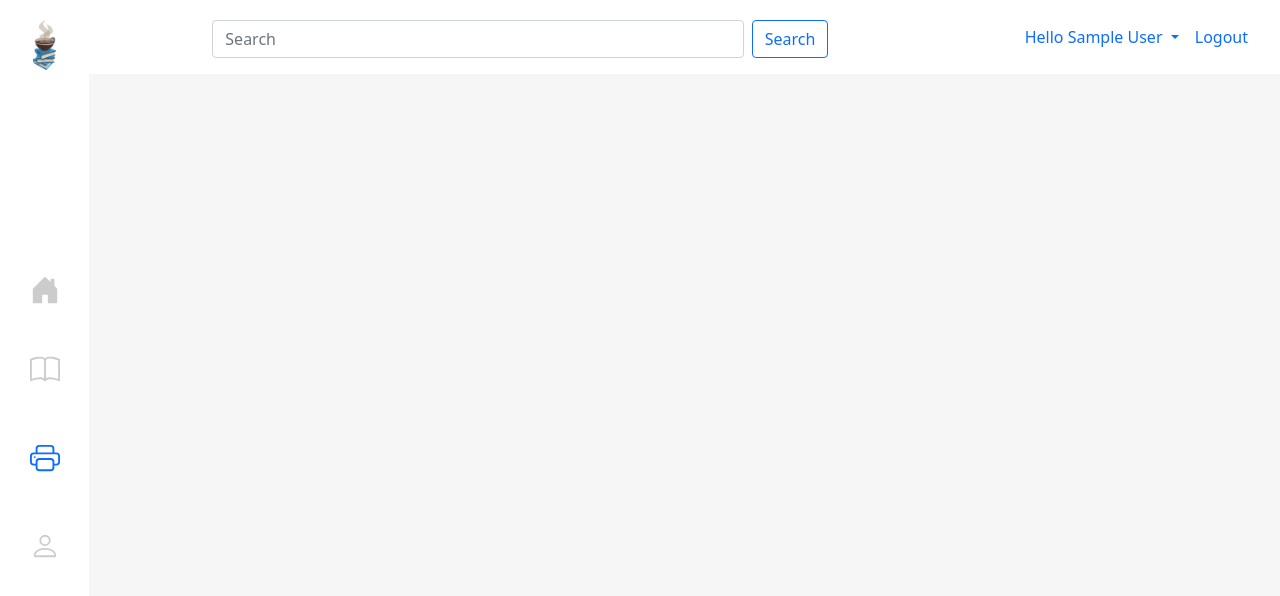
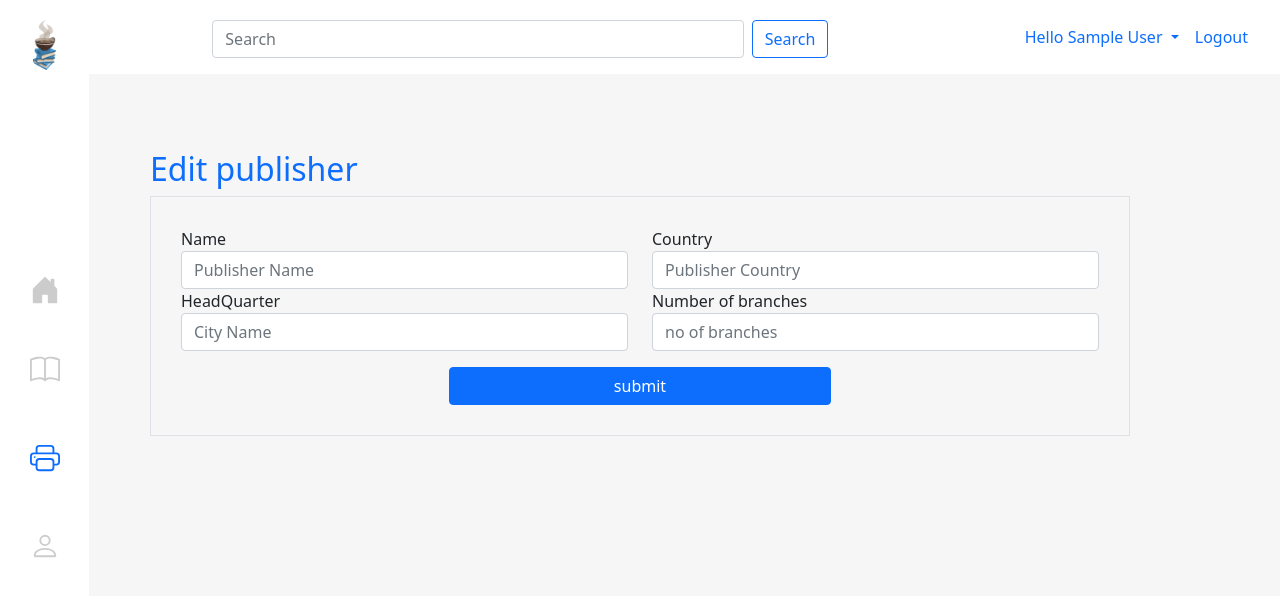
Before and after one commit to Kinn7/library-Management, a PHP site: page /editPublisher.php in a window 1280 px wide. Shown: the top 596 px of the page. Run offline with PHP 8.4, Linux system fonts and the light colour scheme; the visitor is signed in with stand-in values (Sample User, id 1); data that the repository does not hold is empty.

Commit message:
ui and handling of form to edit publishers

```diff
--- a/editPublisher.php
+++ b/editPublisher.php
@@ -1,5 +1,76 @@
 <?php
 $currentPage = "publishers.php";
 include "navigation.php";
+//include "classes/connection.php";
+ $db = new Db();
+ $row = $db->editPublishers();
+//  if(isset($_GET['id'])){
+//     $id = $db->sanitize($_GET['id']);
+//     $query = "SELECT * FROM publishers WHERE pubId='$id' LIMIT 1";
+//     $res = $db->connect()->query($query);
+//     if($res->num_rows){
+//     $row = $res->fetch_object();
+//     }else{
+//         $query = "SELECT * FROM publishers WHERE pubId='1' LIMIT 1";
+//         $res = $db->connect()->query($query);
+//         $row = $res->fetch_object();
+//     }
+
+// }
+if(isset($_POST['id']) ){ // && (!empty($_POST['pubName']) && !empty($_POST['country']) && !empty($_POST['branches']))){
+    $pubName = $db->sanitize($_POST['pubName']);
+    $country = $db->sanitize($_POST['country']);
+    $headQuarter = $db->sanitize($_POST['headquarter']);
+    $branches = $db->sanitize($_POST['branches']);
+    $pubId = $db->sanitize($_GET['id']);
+
+    if(isset($_POST['submit']) && !empty($_POST['pubName'])){
+    $query = "UPDATE publishers SET pub_name='$pubName', country='$country', headquarter='$headQuarter', no_of_branch='$branches' WHERE pubId='$pubId'";
+    $db->connect()->query($query);
+    header("Location: publishers.php");
+    }else{
+        $db->msg = "hello";
+    }
+ }
 
 ?>
+<div class="main">
+    <?php echo $db->msg; ?>
+<h2 class="text-primary">Edit publisher</h2>
+<div class="border container" style="padding:30px">
+    <form  method="post">
+        <div class="form-group row">
+            <div class="form-group col-md-6">
+                <label for="name">Name</label>
+                <input type="text" class="form-control" id="pubName" name="pubName" placeholder="Publisher Name" value="<?php echo $row->pub_name; ?>">
+            </div>
+
+            <div class="form-group col-md-6">
+                <label for="country">Country</label>
+                <input type="text" class="form-control" id="country" name="country" placeholder="Publisher Country" value="<?php echo $row->country; ?>">
+            </div>
+        </div>
+
+        <div class="form-group row">
+        <div class="form-group col-md-6">
+                <label for="headquarter">HeadQuarter</label>
+                <input type="text" class="form-control" id="headquarter" name="headquarter" placeholder="City Name" value="<?php echo $row->headquarter; ?>">
+            </div>
+
+            <div class="form-group col-md-6">
+                <label for="Number of branches">Number of branches</label>
+                <input type="number" class="form-control" id="branches" name="branches" placeholder="no of branches" value="<?php echo $row->no_of_branch; ?>" >
+            </div>
+        </div>
+        <input type="hidden" value="<?php echo $id; ?>" name="id">
+        <div class="d-flex justify-content-center">
+            <input type="submit" name="submit" class="d-flex justify-content-center btn btn-primary col-md-5 col-md-offset-10  mt-3" value="submit" />
+        </div>
+        <!-- <a class="btn btn-danger" href="publishers.php">Cancel</a> -->
+
+    </form>
+</div>
+</div>
+
+</body>
+</html>
```
